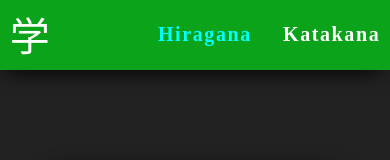
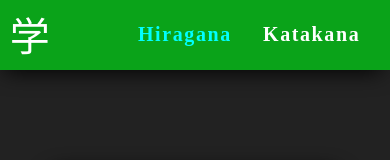
Before and after one commit to Kolpriks/japanese-site, a React (Create React App) app: page / in a window 390 px wide. Shown: the top 160 px of the page. Built offline with nearby package versions, Linux system fonts and the light colour scheme.

Commit message:
Fix Mobile Version

```diff
--- a/src/components/Header/Header.css
+++ b/src/components/Header/Header.css
@@ -27,6 +27,11 @@
 	width: 30%;
 	display: flex;
 	justify-content: space-between;
+}
+@media (max-width: 500px) {
+	.header__languages{
+		margin-right: 20px;
+	}
 }
 
 .profile {
@@ -67,6 +72,7 @@
 	font-size: 20px;
 	padding-top: 5px;
 	font-weight: 600;
+	margin-right: 20px;
 	letter-spacing: 0.1rem;
 }
 
```
